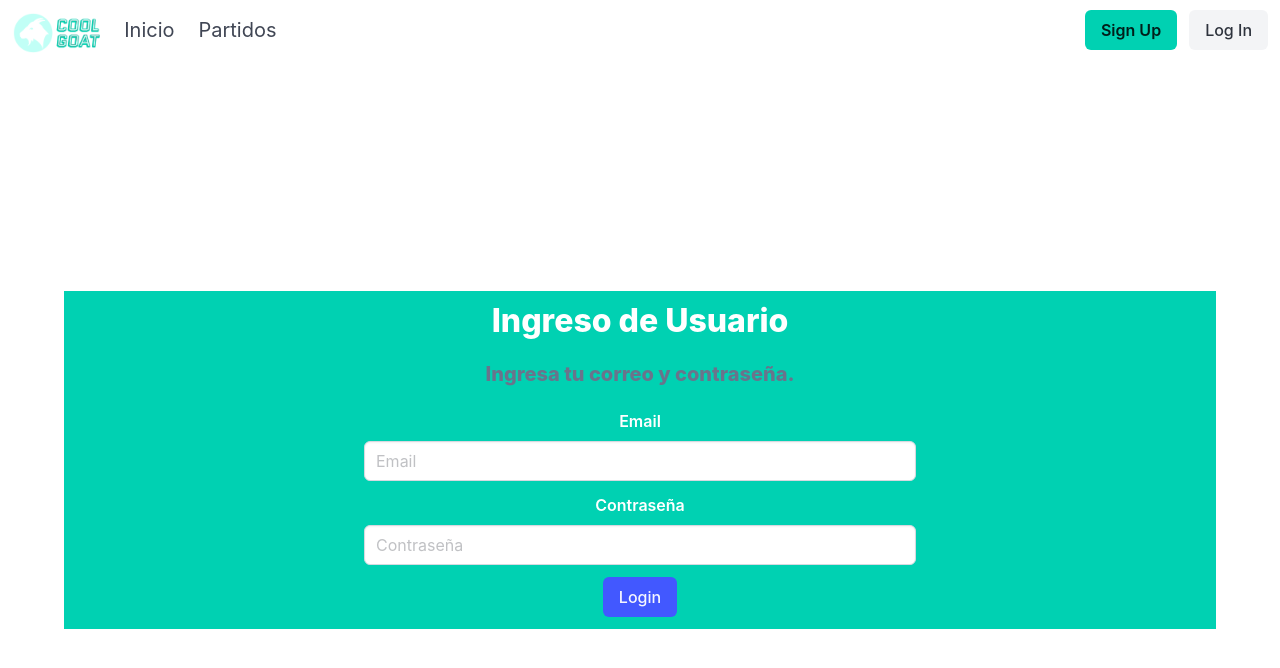
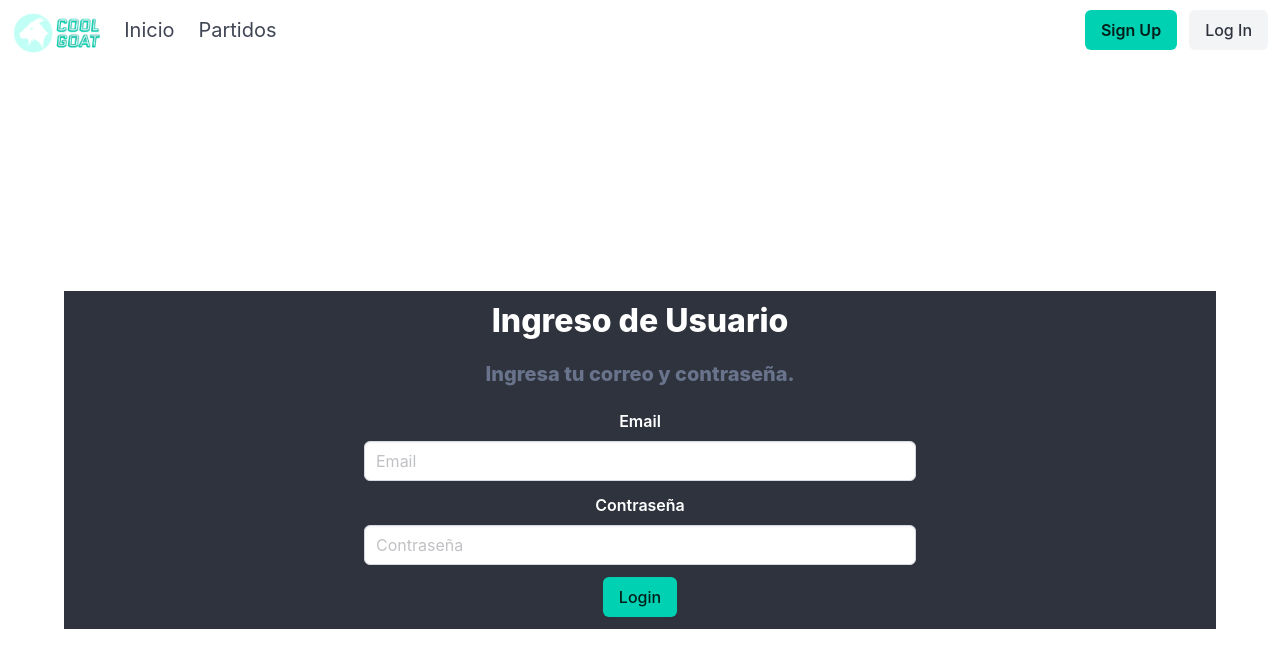
Before and after one commit to mojojitos/IIC2173_grupo11_Frontend, a React (Create React App) app: page /login in a window 1280 px wide. Shown: the top 668 px of the page. Built offline with nearby package versions, Linux system fonts and the light colour scheme.

Commit message:
Login small aesthetic change

```diff
--- a/src/components/Login/Login.jsx
+++ b/src/components/Login/Login.jsx
@@ -36,7 +36,7 @@ const Login = () => {
     return (
         <div className="hero is-fullheight">
             <div className="hero-body">
-                <div className="container has-text-centered has-background-primary">
+                <div className="container has-text-centered has-background-dark">
                     <div className="column is-6 is-offset-3">
                         <h3 className="title is-3 has-text-white">Ingreso de Usuario</h3>
                         <div className="title has-text-grey is-5">Ingresa tu correo y contraseña.</div>
@@ -67,7 +67,7 @@ const Login = () => {
                             </div>
                             <div className="field">
                                 <div className="control">
-                                    <button className="button is-link" type="submit">
+                                    <button className="button is-primary" type="submit">
                                         Login
                                     </button>
                                 </div>
```
